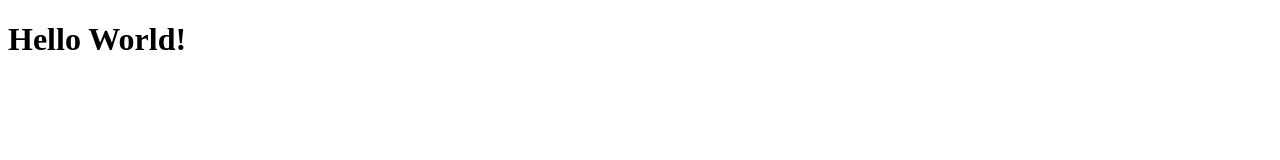
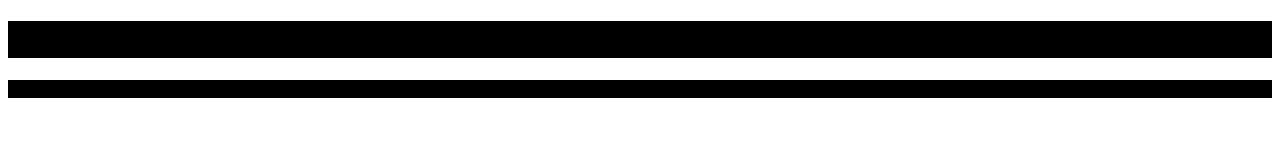
Before and after one commit to tusmm/shmodin, a plain HTML site: page index.html in a window 1280 px wide. Drawn offline with Linux system fonts and the light colour scheme.

Commit message:
css specificity testing

```diff
--- /dev/null
+++ b/index.css
@@ -0,0 +1,3 @@
+.ancestor, .child {
+    background-color: #000;
+}
--- a/index.html
+++ b/index.html
@@ -3,9 +3,15 @@
   <head>
     <meta charset="UTF-8">
     <title>My First Webpage</title>
+    <link rel="stylesheet" href="index.css">
   </head>
 
   <body>
-    <h1>Hello World!</h1>
+    <div class="ancestor">
+      <h1 class="child">Hello World!</h1>
+    </div>
+    <p class="child">Test</p>
+
+
   </body>
 </html>
```
